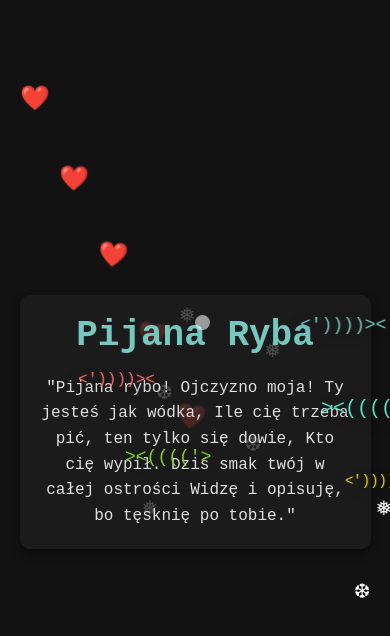
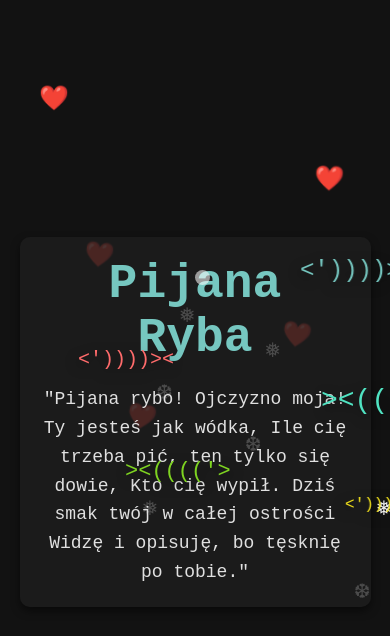
Before and after one commit to kiwipl/pijanaryba, a plain HTML site: page luty.html in a window 390 px wide. Shown: the top 636 px of the page. Drawn offline with Linux system fonts and the light colour scheme.

Commit message:
Update luty.html

```diff
--- a/luty.html
+++ b/luty.html
@@ -193,42 +193,14 @@
         }
 
         @keyframes float {
-            0%, 100% {
-                transform: translateY(0) rotate(0deg);
+            0% {
+                transform: translateY(0) translateX(0) rotate(0deg);
             }
             50% {
-                transform: translateY(-20px) rotate(10deg);
+                transform: translateY(-20px) translateX(10px) rotate(10deg);
             }
-        }
-
-        /* Responsywność */
-        @media (max-width: 768px) {
-            h1 {
-                font-size: 36px;
-            }
-
-            p {
-                font-size: 16px;
-            }
-
-            .fish {
-                font-size: 18px;
-            }
-
-            .fish:nth-child(2) {
-                font-size: 16px;
-            }
-
-            .fish:nth-child(3) {
-                font-size: 14px;
-            }
-
-            .fish:nth-child(4) {
-                font-size: 20px;
-            }
-
-            .fish:nth-child(5) {
-                font-size: 18px;
+            100% {
+                transform: translateY(0) translateX(0) rotate(0deg);
             }
         }
     </style>
@@ -260,10 +232,10 @@
     <div class="snowflake" style="left: 95%; animation-duration: 12s;">❆</div>
 
     <!-- Serca -->
-    <div class="heart" style="top: 10%; left: 5%; animation-duration: 5s;">❤️</div>
-    <div class="heart" style="top: 20%; left: 15%; animation-duration: 6s;">❤️</div>
-    <div class="heart" style="top: 30%; left: 25%; animation-duration: 7s;">❤️</div>
-    <div class="heart" style="top: 40%; left: 35%; animation-duration: 8s;">❤️</div>
-    <div class="heart" style="top: 50%; left: 45%; animation-duration: 9s;">❤️</div>
+    <div class="heart" style="top: 10%; left: 10%; animation-duration: 5s;">❤️</div>
+    <div class="heart" style="top: 20%; left: 80%; animation-duration: 6s;">❤️</div>
+    <div class="heart" style="top: 30%; left: 20%; animation-duration: 7s;">❤️</div>
+    <div class="heart" style="top: 40%; left: 70%; animation-duration: 8s;">❤️</div>
+    <div class="heart" style="top: 50%; left: 30%; animation-duration: 9s;">❤️</div>
 </body>
 </html>
```
